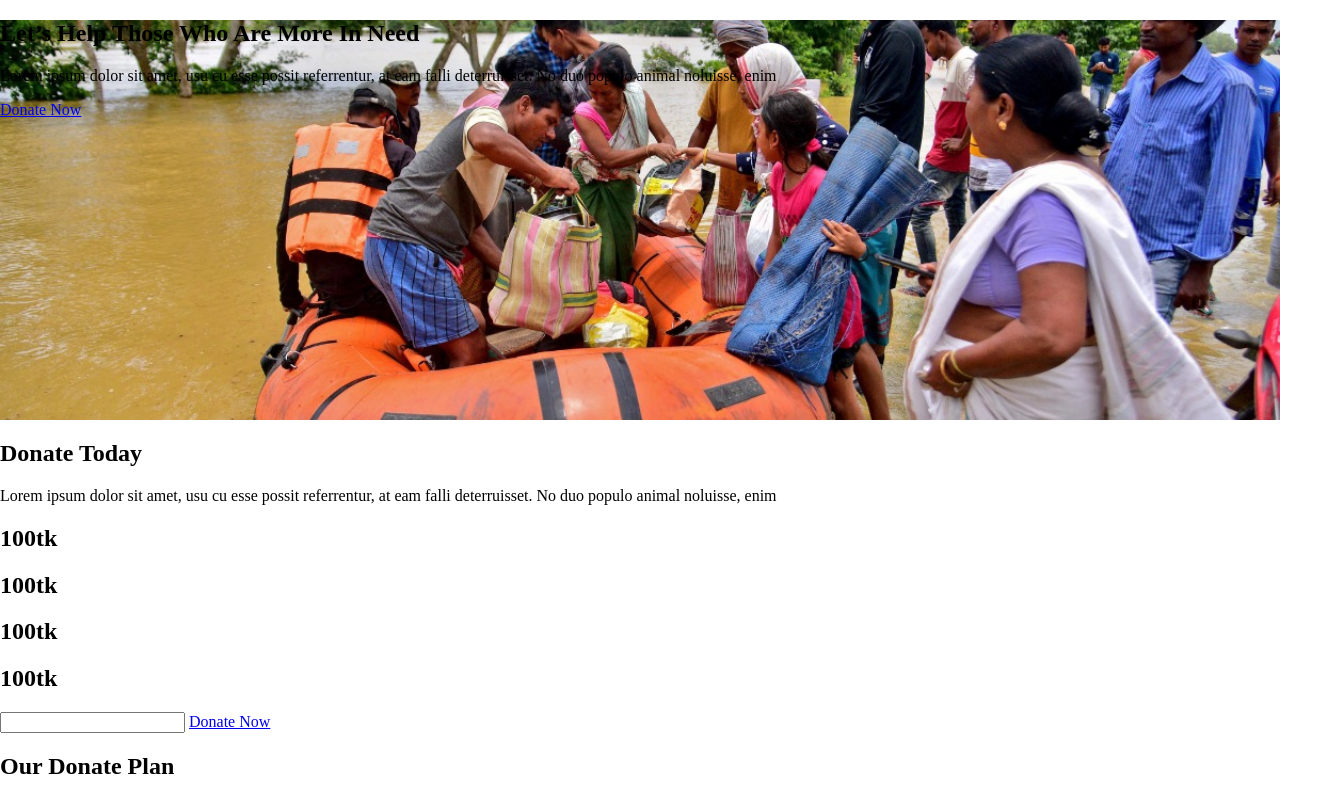
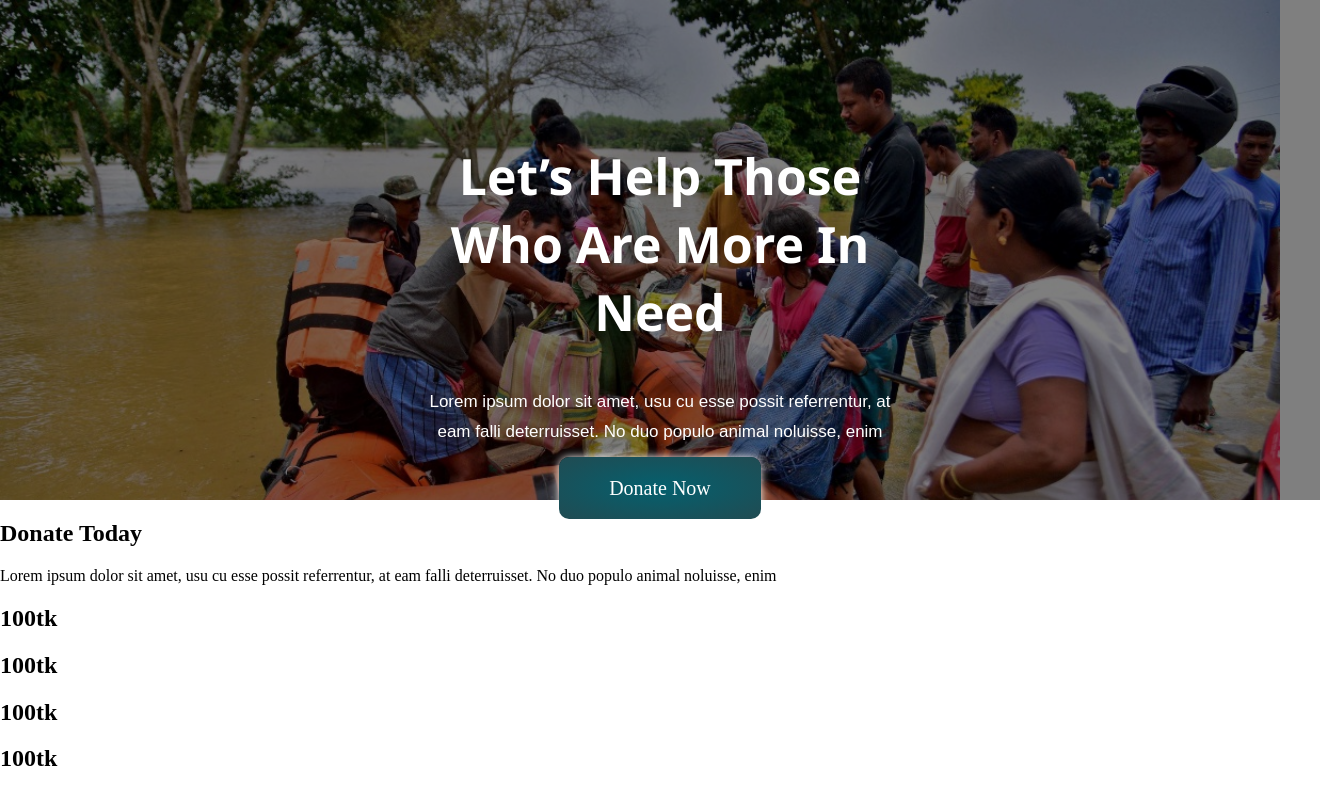
Before and after one commit to web-dev-mohsin/1-assignment-donate-today, a plain HTML site: page index.html in a window 1280 px wide. Shown: the top 789 px of the page, 1320 px wide, since content can reach past the window. Drawn offline with Linux system fonts and the light colour scheme.

Commit message:
first section header section done

```diff
--- a/css/style.css
+++ b/css/style.css
@@ -3,10 +3,61 @@ body{
     padding: 0;
 
 }
-#header-section-image{
+#header-section{
+
+    position: relative;
     background-image: url(../images/donation5.jpg);
     background-repeat: no-repeat;
     background-size: 100%;
-    background-position: center;
-    height: 400px;
+    height: 500px;
+    width: 100%;
+
 }
+#header-contant-details{
+    position: absolute;
+  bottom: 0;
+  background: rgb(0, 0, 0); /* Fallback color */
+  background: rgba(0, 0, 0, 0.5); /* Black background with 0.5 opacity */
+  width: 100%;
+  padding: 20px;
+  height: 100%;
+  color: white;
+
+
+}
+
+#header-contant-details h1{
+    font-size: 50px;
+    opacity: none;
+    font-family: 'Segoe UI', Tahoma, Geneva, Verdana, sans-serif;
+
+}
+#header-contant-details p{
+    font-size: 12px;
+    font-family: Arial, Helvetica, sans-serif;
+    line-height: 30px;
+}
+
+#header-contant-details p{
+    font-size: 17px;
+    font-family: Arial, Helvetica, sans-serif;
+    line-height: 30px;
+    margin-bottom: 30px;
+}
+#header-contant-details a{
+    background-image: radial-gradient(#04606e,#214b52 );
+    padding: 20px 50px;
+    border-radius: 10px;
+    box-shadow: 0px 0px 10px white;
+    color: white;
+    text-decoration: none;
+    font-size: 20px;
+}
+#text{
+   display: block;
+   text-align: center;
+   padding-top: 120px;
+   padding-left: 400px;
+   padding-right: 400px;
+
+}
--- a/index.html
+++ b/index.html
@@ -11,20 +11,22 @@
 <body>
 
     <!-- Start First section ----start header section -->
-    <section class="flex-section" id="header-section-image">
-        <div>
+    <section class="flex-section" id="header-section">
 
-        </div>
-        <div id="header-details-text">
-            <h1>Let’s Help Those Who Are
-                More In Need</h1>
 
-            <p>Lorem ipsum dolor sit amet, usu cu esse possit referrentur, at eam falli
-                deterruisset. No duo populo animal noluisse, enim</p>
+            <div id="header-contant-details">
+                <div id="text">
+                    <h1>Let’s Help Those Who Are More In Need</h1>
 
-            <a href="https://www.icrc.org/en/donate/afghanistan" target="_blank" rel="noopener noreferrer">Donate Now</a>
-        </div>
+                    <p>Lorem ipsum dolor sit amet, usu cu esse possit referrentur, at eam falli
+                        deterruisset. No duo populo animal noluisse, enim</p>
+                      <a href="https://www.icrc.org/en/donate/afghanistan" target="_blank" rel="noopener noreferrer">Donate Now</a>
+                  </div>
+            </div>
+
+
     </section>
+
 
     <!-- end First section ----end header section -->
 
```
